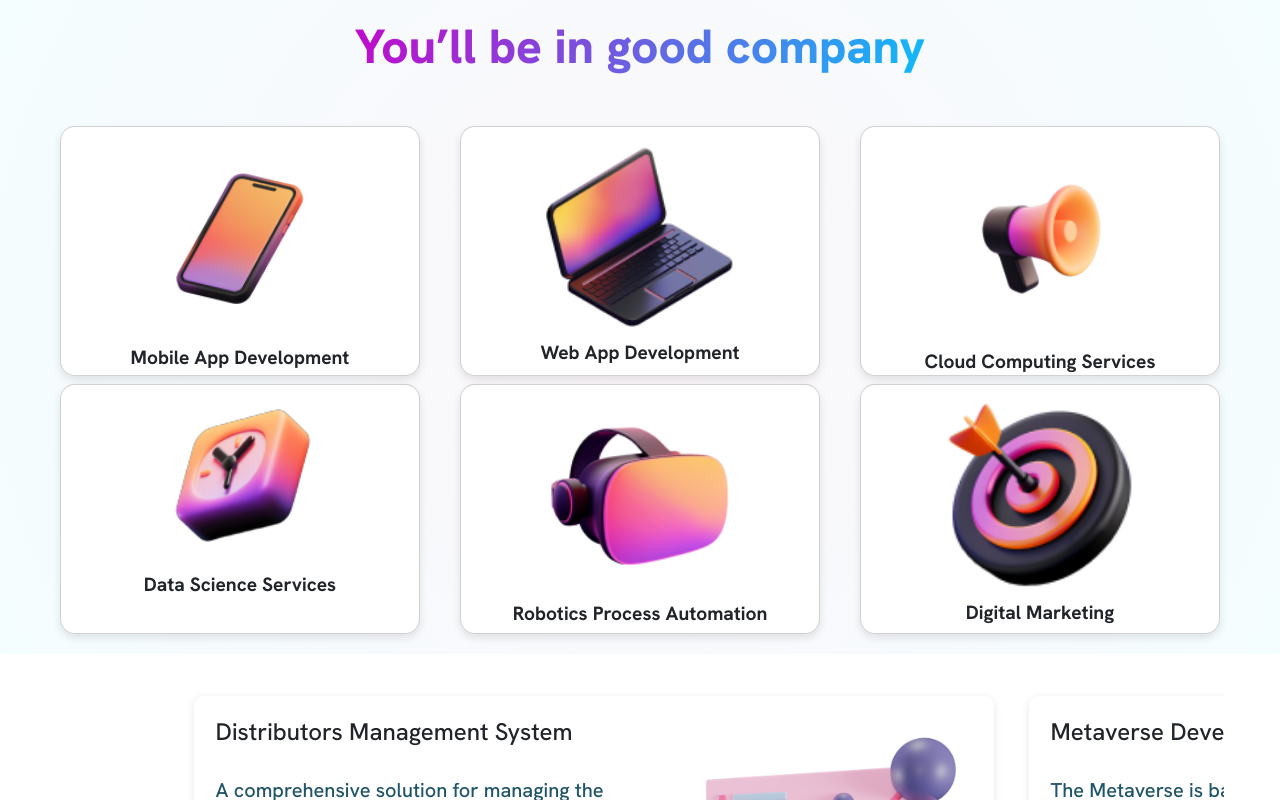
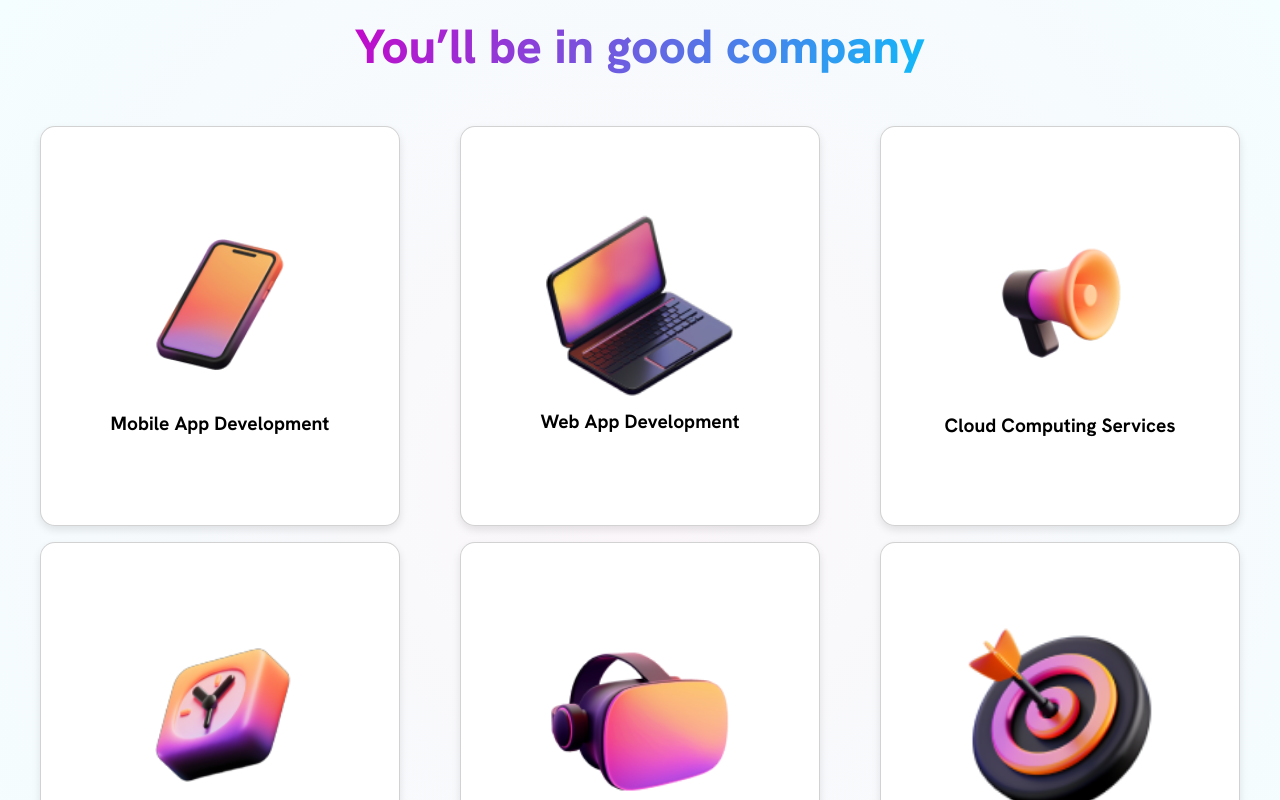
Before and after one commit to harshvyas0803/5techg, a React (Create React App) app: page / in a window 1280 px wide. Shown: the part 1320-2120 px from the top of the page. Built offline with nearby package versions, Linux system fonts and the light colour scheme.

Commit message:
updated cards

```diff
--- a/src/components/Hero/section2/Section2.css
+++ b/src/components/Hero/section2/Section2.css
@@ -1,14 +1,12 @@
 .main-container {
     background: rgb(150,7,99);
-background: radial-gradient(circle, rgba(150,7,99,0.036939775910364125) 0%, rgba(0,212,255,0.04254201680672265) 100%);
+    background: radial-gradient(circle, rgba(150,7,99,0.036939775910364125) 0%, rgba(0,212,255,0.04254201680672265) 100%);
     padding: 20px;
     text-align: center;
     display: flex;
     flex-direction: column;
     align-items: center;
     margin-top: 5%;
-    border: none;
-    box-shadow: none;
 }
 
 .gradient-heading {
@@ -21,79 +19,29 @@ background: radial-gradient(circle, rgba(150,7,99,0.036939775910364125) 0%, rgba
 .cards-container {
     display: grid;
     grid-template-columns: repeat(3, 1fr);
-    gap: 8px 0.1px; /* Reduced vertical gap (8px) and horizontal gap (4px) */
+    gap: 16px 20px;
     justify-items: center;
     width: 100%;
-    max-width: 1200px;
-    margin-top: 20px;
-}
-
-.card {
-    background-color: white;
-    padding: 15px;
-    border-radius: 15px;
-    box-shadow: 0 4px 8px rgba(0, 0, 0, 0.1);
-    transition: transform 0.2s;
-    width: 90%;
-    height: 250px;
-    min-width: 280px;
-}
-
-.card:hover {
-    transform: scale(1.0);
-}
-
-.card img {
-    width: 50%; /* Reduced image size */
-    margin: 0 auto;
-    border-radius: 10px;
-}
-
-.card-title {
-    margin-top: 10px;
-    font-size: 1.2rem;
-    font-weight: bold;
-    text-align: center;
-}
-
-@media (max-width: 768px) {
-    .cards-container {
-        grid-template-columns: repeat(2, 1fr);
-        gap: 6px 6px;
-    }
-}
-
-@media (max-width: 480px) {
-    .cards-container {
-        grid-template-columns: 1fr;
-    }
-}
-.cards-container {
-    display: grid;
-    grid-template-columns: repeat(3, 1fr);
-    gap: 8px 0.1px;
-    justify-items: center;
-    width: 100%;
-    max-width: 1200px;
+    max-width: 1400px;
     margin-top: 20px;
 }
 
 .card {
     background-color: white;
     position: relative;
-    padding: 15px;
-    border-radius: 15px;
-    box-shadow: 0 4px 8px rgba(0, 0, 0, 0.1);
+    padding: 20px;
+    border-radius: 20px;
+    box-shadow: 0 6px 12px rgba(0, 0, 0, 0.15);
     transition: transform 0.3s, box-shadow 0.3s;
-    width: 90%;
-    height: 300px;
-    min-width: 280px;
+    width: 100%;
+
+    min-width: 320px;
     overflow: hidden;
-}
-
-.card:hover {
-    transform: scale(1.05);
-    box-shadow: 0px 20px 30px rgba(0, 0, 0, 0.3);
+    display: flex;
+    flex-direction: column;
+    align-items: center;
+    justify-content: center;
+    min-height: 400px;
 }
 
 .card img {
@@ -109,37 +57,45 @@ background: radial-gradient(circle, rgba(150,7,99,0.036939775910364125) 0%, rgba
     font-weight: bold;
     text-align: center;
     transition: transform 0.4s ease, font-size 0.4s ease;
+    color: #000;
 }
+
 
 .card-description {
     opacity: 0;
     transform: translateY(100%);
     transition: opacity 0.4s ease, transform 0.4s ease;
     font-size: 1rem;
-    padding-top: 10px;
     text-align: center;
+    color: #000;
+    position: absolute;
+    width: 100%;
+    left: 4%;
+    top: 50%;
+    transform: translate(-50%, 100%);
 }
 
-/* Hover effect */
+
 .card:hover img {
-    transform: translateY(-20px) scale(0.8); /* Move up and shrink the image */
+    transform: translateY(-80px) scale(0.4);
 }
 
 .card:hover .card-title {
-    transform: translateY(-20px);
-    font-size: 1.2rem; /* Shrink the title size */
+    transform: translateY(-800px);
+    font-size: 1.2rem;
 }
 
 .card:hover .card-description {
     opacity: 1;
-    transform: translateY(0); /* Slide the description up */
+    transform: translate(-50%, -40%);
+    margin-left: -200px;
 }
 
 /* Media Queries */
 @media (max-width: 768px) {
     .cards-container {
         grid-template-columns: repeat(2, 1fr);
-        gap: 6px 6px;
+        gap: 12px;
     }
 }
 
@@ -149,10 +105,15 @@ background: radial-gradient(circle, rgba(150,7,99,0.036939775910364125) 0%, rgba
     }
 
     .card {
-        height: 350px;
+        height: 500px;
     }
 
     .card img {
-        width: 70%;
+        width: 80%;
     }
 }
+.card:hover .card-title {
+    position: absolute;
+    transform: translateY(-3000px);
+    font-size: 1.2rem;
+}
--- a/src/components/Hero/section2/Section2.jsx
+++ b/src/components/Hero/section2/Section2.jsx
@@ -13,7 +13,7 @@ import { motion } from 'framer-motion';
 
 const Section2 = () => {
   const { ref, inView } = useInView({
-    triggerOnce: false, // Set to false to trigger the animation every time it's in view
+    triggerOnce: false,
     threshold: 0.1,
   });
   const controls = useAnimation();
@@ -27,13 +27,37 @@ const Section2 = () => {
   }, [controls, inView]);
 
   const sections = [
-    { image: img1, title: 'Mobile App Development', description: 'Build responsive mobile applications.' },
-    { image: img2, title: 'Web App Development', description: 'Create dynamic web applications.' },
-    { image: img3, title: 'Cloud Computing Services', description: 'Leverage cloud technologies for scalability.' },
-    { image: img4, title: 'Data Science Services', description: 'Analyze data for actionable insights.' },
-    { image: img5, title: 'Robotics Process Automation', description: 'Automate repetitive tasks using RPA.' },
-    { image: img6, title: 'Digital Marketing', description: 'Enhance online presence and reach.' }
-];
+    {
+      image: img1,
+      title: 'Mobile App Development',
+      description: 'Our team specializes in creating exceptional mobile apps that captivate users. From innovative design to seamless functionality, trust us to deliver remarkable mobile solutions that drive success.'
+    },
+    {
+      image: img2,
+      title: 'Web App Development',
+      description: 'Our expertise lies in creating standout websites that leave a lasting impression. From captivating design to seamless functionality, trust us to elevate your online presence and drive digital success.'
+    },
+    {
+      image: img3,
+      title: 'Cloud Computing Services',
+      description: 'We provide end-to-end cloud computing services, including private cloud setup, management, and expertise in Google Cloud, AWS, and Azure for public cloud deployment.'
+    },
+    {
+      image: img4,
+      title: 'Data Science Services',
+      description: 'Our data science services leverage advanced analytics and machine learning techniques to extract valuable insights from your data. From data preprocessing to predictive modeling, we help businesses harness the power of data to make informed decisions and drive growth.'
+    },
+    {
+      image: img5,
+      title: 'Robotics Process Automation',
+      description: 'Our robotic process automation (RPA) services streamline repetitive tasks, freeing up valuable human resources. With our expertise in RPA implementation and optimization, we help businesses enhance productivity, reduce errors, and achieve greater operational efficiency.'
+    },
+    {
+      image: img6,
+      title: 'Digital Marketing',
+      description: 'Our IoT development services empower businesses to harness the potential of the Internet of Things. From device connectivity to data analytics, we create innovative IoT solutions that drive efficiency and enable smart, connected experiences.'
+    }
+  ];
 
   const cardVariants = {
     hidden: { opacity: 0, scale: 1, y: 100 },
@@ -48,15 +72,36 @@ const Section2 = () => {
     }
   };
 
+  const containerVariants = {
+    hidden: { opacity: 0 },
+    visible: {
+      opacity: 1,
+      transition: {
+        staggerChildren: 0.2
+      }
+    }
+  };
+
+  const headingVariants = {
+    hidden: { opacity: 0, y: -50 },
+    visible: {
+      opacity: 1,
+      y: 0,
+      transition: { duration: 1.2, ease: 'easeOut' }
+    }
+  };
+
   return (
     <motion.div
       ref={ref}
       className="main-container"
       initial="hidden"
       animate={controls}
+      variants={containerVariants}
     >
       <motion.h2
         className="gradient-heading"
+        variants={headingVariants}
       >
         You’ll be in good company
       </motion.h2>
@@ -65,14 +110,15 @@ const Section2 = () => {
         {sections.map((section, index) => (
           <motion.div
             key={index}
+            className="card"
             variants={cardVariants}
-            whileHover={{ scale: 1.05 }} // Subtle hover effect on card
+            whileHover={{ scale: 1.05, boxShadow: '0px 20px 30px rgba(0,0,0,0.3)' }}
             transition={{ type: 'spring', stiffness: 260, damping: 20 }}
-            className="card"
           >
             <img src={section.image} alt={section.title} />
             <h3 className="card-title">{section.title}</h3>
             <p className="card-description">{section.description}</p>
+
           </motion.div>
         ))}
       </motion.div>
```
